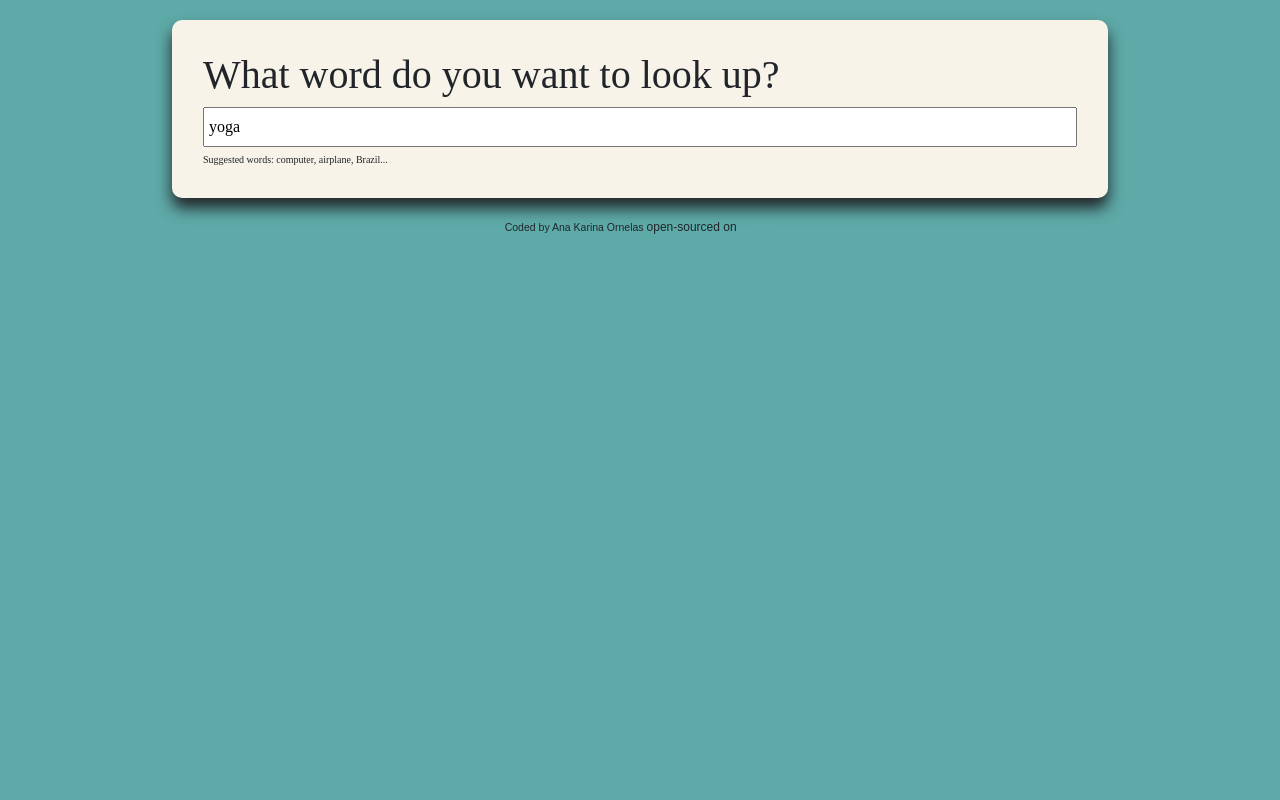
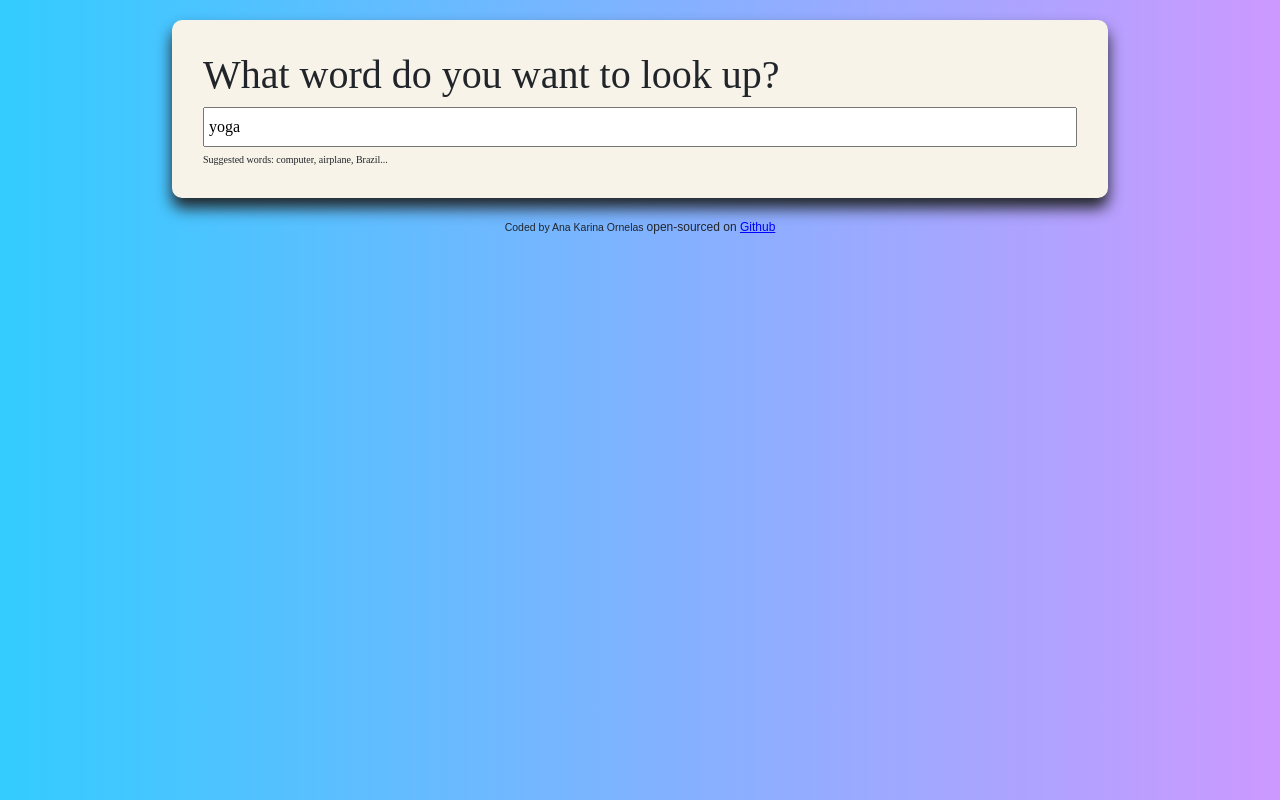
Before and after one commit to karinaornelas24/dictionary-project, a React (Create React App) app: page / in a window 1280 px wide. Built offline with nearby package versions, Linux system fonts and the light colour scheme; no server answers.

Commit message:
Updated css

```diff
--- a/src/App.css
+++ b/src/App.css
@@ -5,7 +5,7 @@
 }
 
 body {
-  background-color: #5eaaa8;
+  background: linear-gradient(to right, #33ccff 0%, #cc99ff 100%);
   font-family: "Bodoni Moda", serif;
 }
 
@@ -15,7 +15,7 @@ body {
 }
 
 a {
-  color: #5eaaa8;
+  color: blue;
 }
 
 .App {
```
